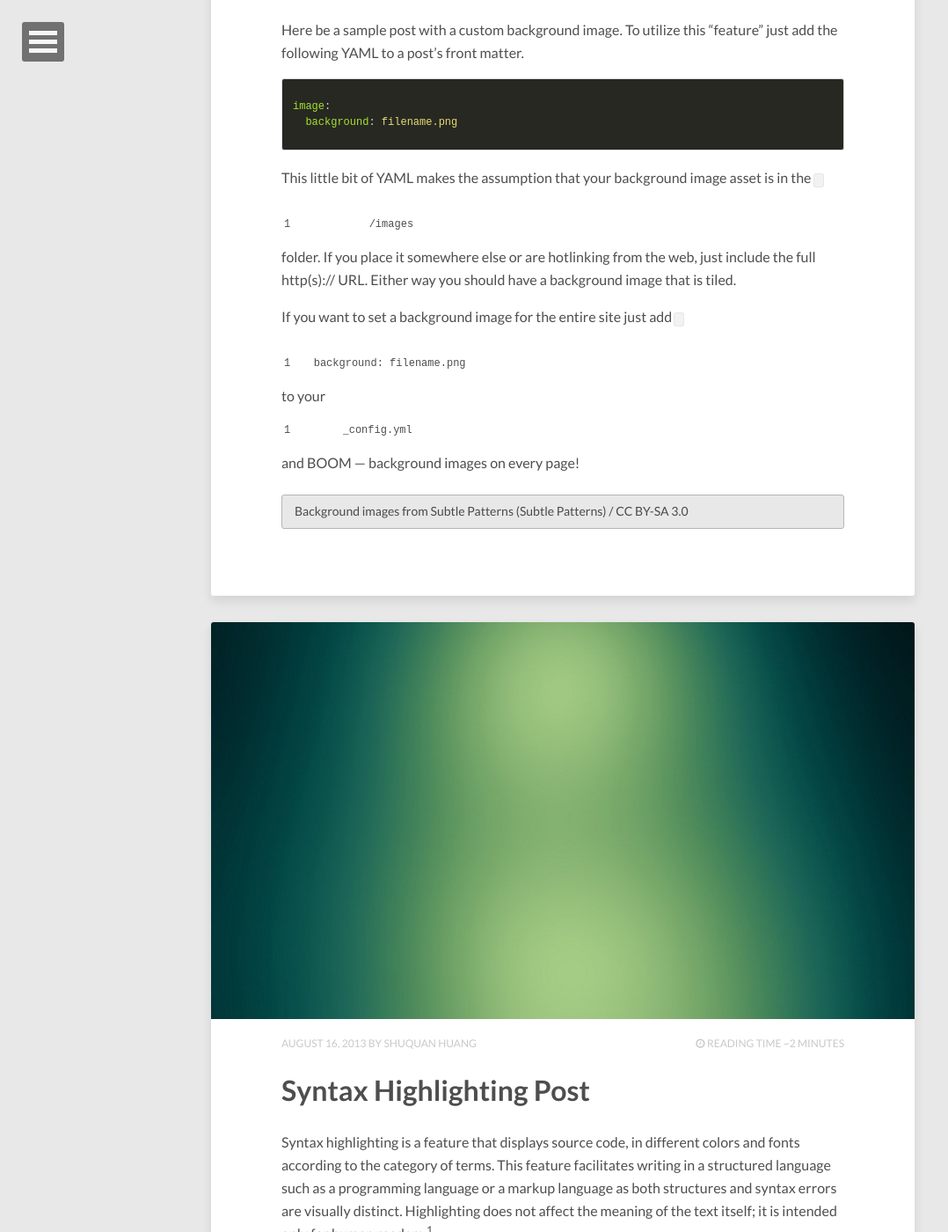
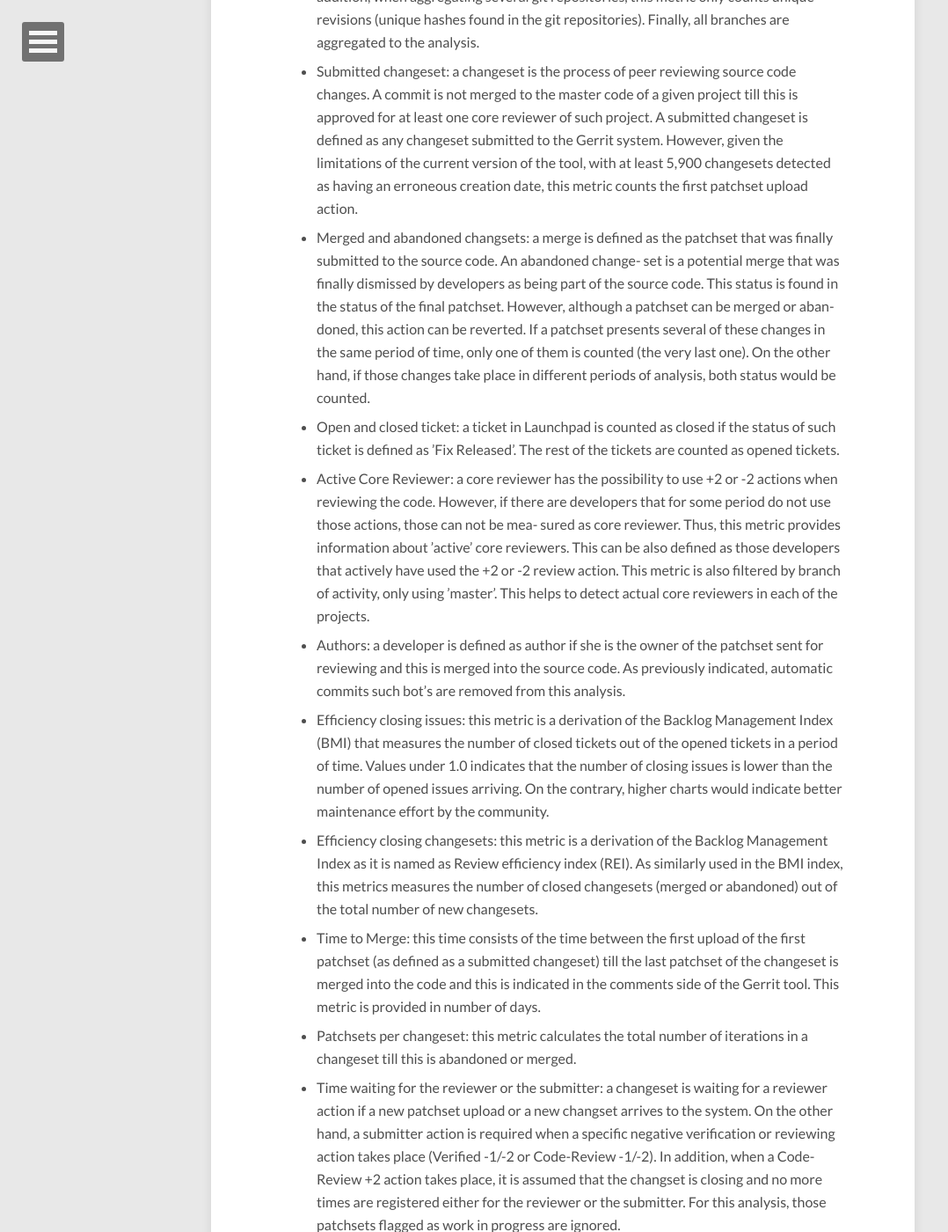
Before and after one commit to shuquan/shuquan.github.io, a Jekyll site: the page built from index.html, in a window 1280 px wide and 1400 px high, scrolled down 2069 px. Shown: the whole window at 88% size, without its empty margins (0-1078 px from the left). Built offline with Jekyll 4.4.1, drawn with Linux system fonts in a browser that asks for light colours; nearby versions of some CDN libraries; the list of posts is cut into pages by our own code; some of the changed text lies outside the part shown.

Commit message:
New Post
Metrics measured in each OpenStack program

```diff
--- /dev/null
+++ b/_posts/2016-06-03-openstack-community-metrics-definitions.md
@@ -0,0 +1,38 @@
+---
+layout: post
+title: Metrics measured in each OpenStack program
+description: "Some Metrics shown in OpenStack Community Activity Report is valuable."
+modified: 2016-06-03
+tags: [openstack]
+---
+
+## Metrics Definitions
+
+### Metrics measured in each OpenStack program:
+
+* Commit: this is defined as the action(s) that performes a change in the source code. Bots, merges and other type of automatic activity is removed from the records. In addition, when aggregating several git repositories, this metric only counts unique revisions (unique hashes found in the git repositories). Finally, all branches are aggregated to the analysis.
+* Submitted changeset: a changeset is the process of peer reviewing source code changes. A commit is not merged to the master code of a given project till this is approved for at least one core reviewer of such project. A submitted changeset is defined as any changeset submitted to the Gerrit system. However, given the limitations of the current version of the tool, with at least 5,900 changesets detected as having an erroneous creation date, this metric counts the first patchset upload action.
+* Merged and abandoned changsets: a merge is defined as the patchset that was finally submitted to the source code. An abandoned change- set is a potential merge that was finally dismissed by developers as being part of the source code. This status is found in the status of the final patchset. However, although a patchset can be merged or aban- doned, this action can be reverted. If a patchset presents several of these changes in the same period of time, only one of them is counted (the very last one). On the other hand, if those changes take place in different periods of analysis, both status would be counted.
+* Open and closed ticket: a ticket in Launchpad is counted as closed if the status of such ticket is defined as ’Fix Released’. The rest of the tickets are counted as opened tickets.
+* Active Core Reviewer: a core reviewer has the possibility to use +2 or -2 actions when reviewing the code. However, if there are developers that for some period do not use those actions, those can not be mea- sured as core reviewer. Thus, this metric provides information about ’active’ core reviewers. This can be also defined as those developers that actively have used the +2 or -2 review action. This metric is also filtered by branch of activity, only using ’master’. This helps to detect actual core reviewers in each of the projects.
+* Authors: a developer is defined as author if she is the owner of the patchset sent for reviewing and this is merged into the source code. As previously indicated, automatic commits such bot’s are removed from this analysis.
+* Efficiency closing issues: this metric is a derivation of the Backlog Management Index (BMI) that measures the number of closed tickets out of the opened tickets in a period of time. Values under 1.0 indicates that the number of closing issues is lower than the number of opened issues arriving. On the contrary, higher charts would indicate better maintenance effort by the community.
+* Efficiency closing changesets: this metric is a derivation of the Backlog Management Index as it is named as Review efficiency index (REI). As similarly used in the BMI index, this metrics measures the number of closed changesets (merged or abandoned) out of the total number of new changesets.
+* Time to Merge: this time consists of the time between the first upload of the first patchset (as defined as a submitted changeset) till the last patchset of the changeset is merged into the code and this is indicated in the comments side of the Gerrit tool. This metric is provided in number of days.
+* Patchsets per changeset: this metric calculates the total number of iterations in a changeset till this is abandoned or merged.
+* Time waiting for the reviewer or the submitter: a changeset is waiting for a reviewer action if a new patchset upload or a new changset arrives to the system. On the other hand, a submitter action is required when a specific negative verification or reviewing action takes place (Verified -1/-2 or Code-Review -1/-2). In addition, when a Code-Review +2 action takes place, it is assumed that the changset is closing and no more times are registered either for the reviewer or the submitter. For this analysis, those patchsets flagged as work in progress are ignored.
+
+### Metrics measured in the general overview:
+
+* Community structure, core, regular and casual developers: developers are ordered in descendant order by the number of commits authored for a given period. Core developers are defined as the list of developers that reach 80% of the total commits. Regular is the set of developers that are between that 80% and 95% of the commits. Casual develop- ers are found in the rest of the 5%. Bots are ignored in this list of developers.
+* Developer per month: average of developers per month ignoring bots.
+* Emails sent: number of emails sent by people to the several mailing
+lists. Bots are not registered.
+* People sending emails: number of people sending those emails ignoring bots.
+* People initiating threads: a thread is defined as a list of emails that has the same root. There may exist threads of one email.
+* Top threads: this list provides the longest threads in terms of number of emails that have a common root email.
+* Questions, answers and comments in Askbot.
+* People asking questions in Askbot: number of people sending a new question.
+* Top visited questions.
+* Top tags: each of the questions has a list of associated tags. The top tags are those with the highest number of repetitions aggregating all of the questions.
+* Messages and people in IRC: this analysis ignores as a message those entries in the IRC channels that provide information about people entering or leaving the system.
```
Also changed, not shown: _posts/2016-06-03-openstack-user-survey.md (+1 -1 lines).
